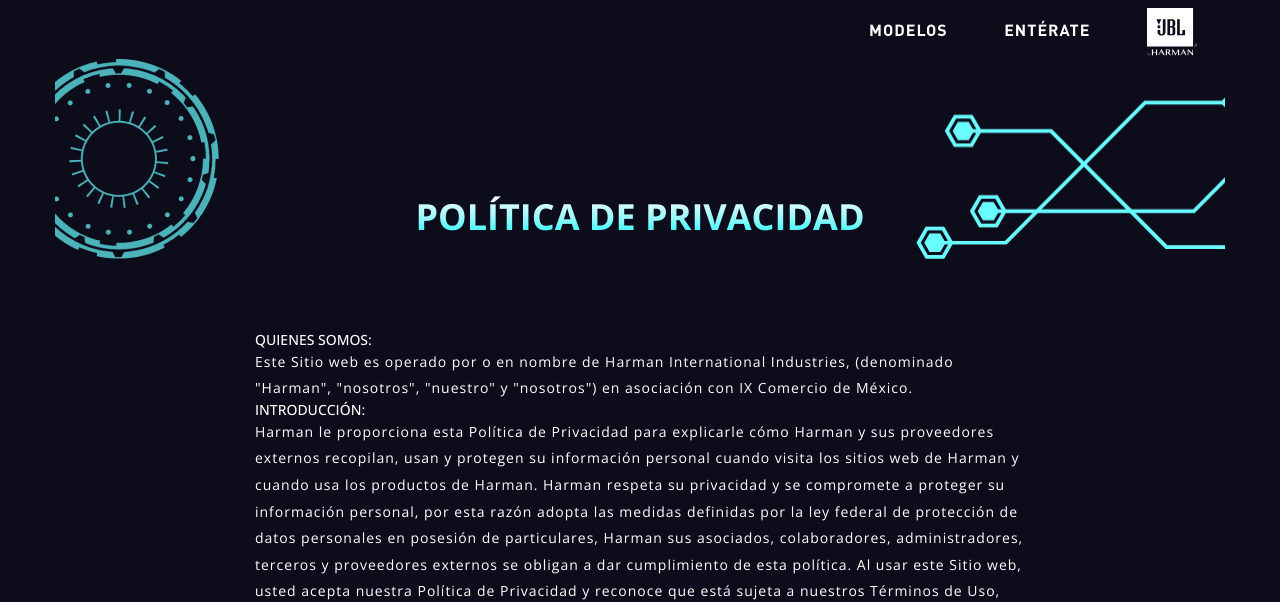
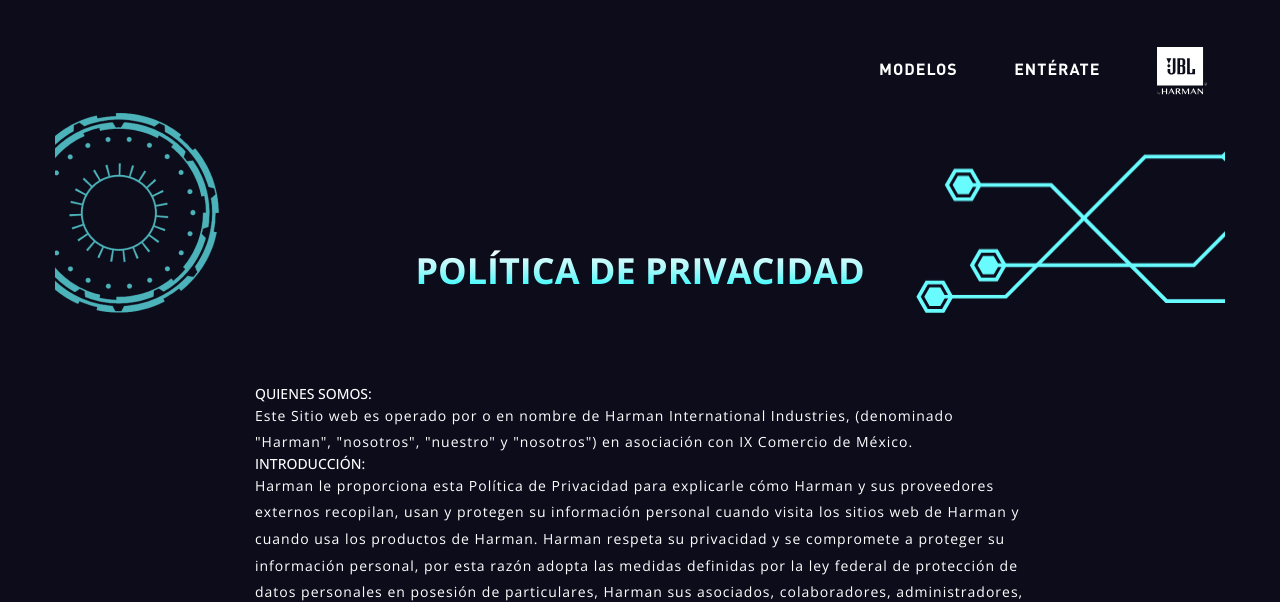
Before and after one commit to jojurdi/JBL-MX, a PHP site: page /privacy-policy.html in a window 1280 px wide. Shown: the top 602 px of the page. Run offline with PHP 8.4, Linux system fonts and the light colour scheme; some libraries are stand-ins or nearby versions.

Commit message:
ajustes en el nav

```diff
--- a/css/style.css
+++ b/css/style.css
@@ -2467,4 +2467,12 @@
         margin: 30px  auto 0 auto;
     }
 }
+.menu-policy{
+    position: absolute;
+    top: 40px;
+    right: 45px;
+}
+.header-policy{
+    margin-top: 7rem;
+}
 /* END policy styles  */
--- a/privacy-policy.html
+++ b/privacy-policy.html
@@ -114,7 +114,7 @@
           </div>
         </div>
         <section class=" justify-content-end">
-          <nav class=" d-none d-md-block">
+          <nav class="menu-policy d-none d-md-block">
             <ul class="menu">
               <li class=""><a href="#modelos">MODELOS</a></li>
               <li class=""><a href="#enterate">ENTÉRATE</a></li>
@@ -130,7 +130,7 @@
 
         </div> -->
         <!-- //banner -->
-        <section class="row">
+        <section class="row header-policy">
           <div class="col-md-12 d-none d-md-block">
             <div class="d-flex justify-content-between">
               <img src="images/recurso_circualr.png" class="img-fluid" />
```
Also changed, not shown: images/recurso_circualr.png, images/wired_1.png.
